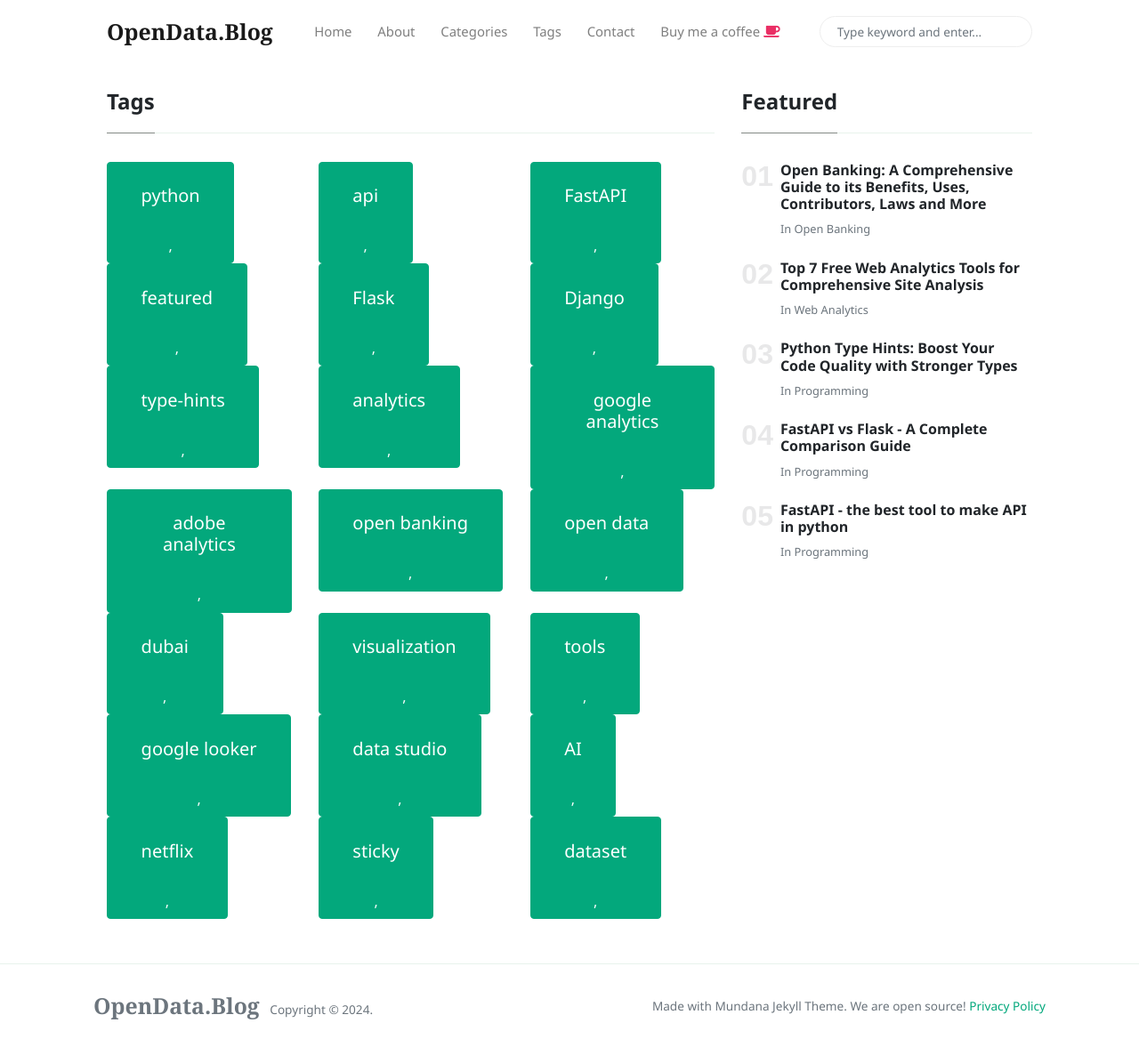
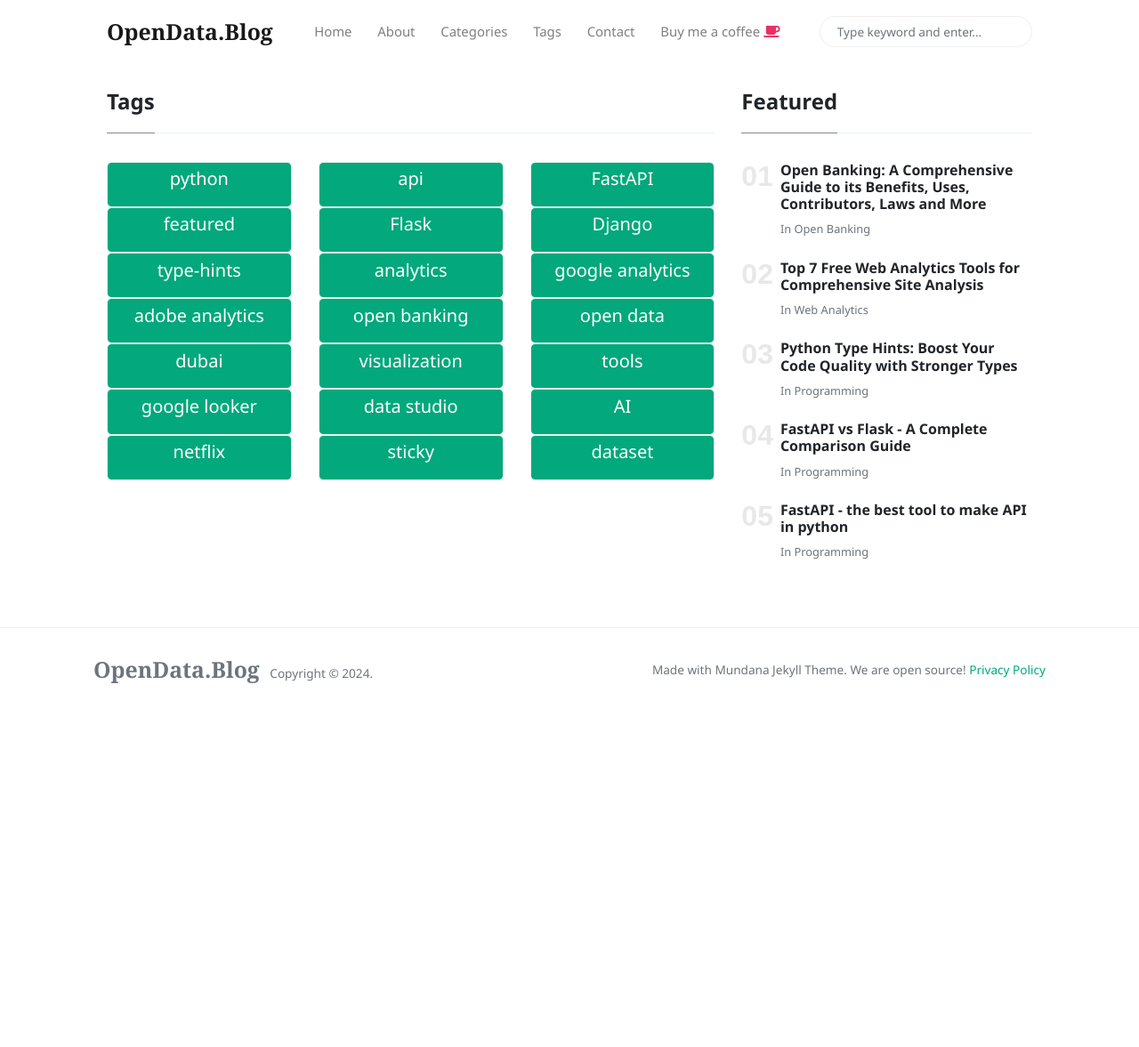
Before and after one commit to victorjohnsonk/victorjohnsonblog.github.io, a Jekyll site: the page built from _pages/tags.html, in a window 1280 px wide and 1177 px high. Shown: the whole window at 89% size. Built offline with Jekyll 4.4.1, drawn with Linux system fonts in a browser that asks for light colours; nearby versions of some CDN libraries.

Commit message:
Update tags.html

```diff
--- a/_pages/tags.html
+++ b/_pages/tags.html
@@ -11,13 +11,13 @@
     <div class="row">
         {% for tag in site.tags %}
         <div class="col-sm-4">
-<!--             <div class="card"> -->
+            <div class="card">
 		    <a href="{{ site.baseurl }}/tags?id={{ tag[0] | downcase }}" class="btn btn-primary">
-                <div class="card-body">
+<!--                 <div class="card-body"> -->
                     <h5 class="card-title">{{ tag[0] }}</h5>
-                </div>,
+<!--                 </div> -->
 		    </a>
-<!--             </div> -->
+            </div>
         </div>
         {% endfor %}
     </div></div>
```
